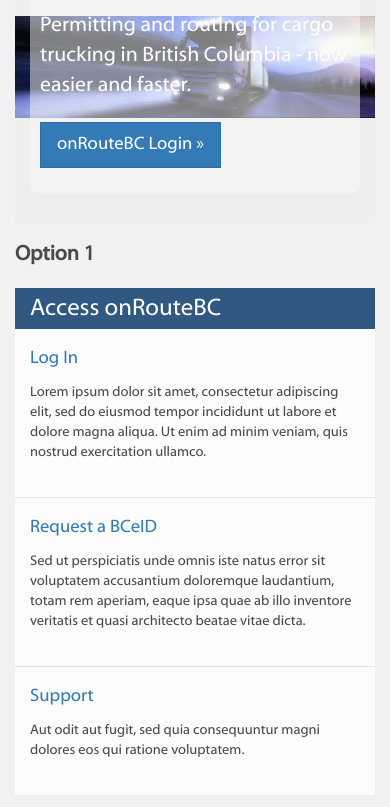
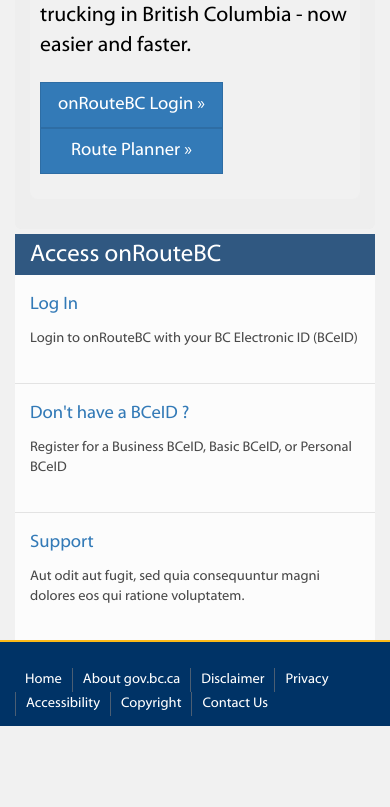
Before and after one commit to Gavin-McLeod/Routing-Home-2, a plain HTML site: page index.html in a window 390 px wide. Shown: the part 160-967 px from the top of the page. After the commit the page ends 886 px from the top, so only its background shows below. Drawn offline with Linux system fonts and the light colour scheme.

Commit message:
Swapped out hero image, trimmed page to option 1, cleaned up presentation for spacing and wording.

```diff
--- a/css/style.css
+++ b/css/style.css
@@ -59,27 +59,32 @@ body {
     margin-bottom: 0;
     border-radius: 0;
     background-image: url("../img/ministry1.png");
-    background-size:contain;
+    background-image: url("../img/fall_1140.jpg");
     background-position:center;
     background-repeat:no-repeat;
+    min-width: 245px;
 }
 
 .jumbotron DIV {
     color:#fff;
-    background-color: rgba(250, 250, 250, 0.50);
+    background-color: rgba(50, 50, 50, 0.50);
     padding:10px;
     border-radius: 8px;
-     height:auto;
+    height:auto;
     margin:auto;
 }
 .jumbotron .container H1 {
 
     margin:0px;
-    color:white;
 }
 
 .jumbotron .btn-lg {
     border-radius: 0;
+    min-width: 183px;
+}
+
+#access_row {
+    margin-top:15px;
 }
 
 /* FOOTER FORMATTING */
@@ -158,6 +163,7 @@ ul.inline li a:link, nav ul.inline li a:visited {
     padding: 0;
 }
 
+
 @media (min-width: 992px) {
     .row > .content-box+.content-box {
         padding-left: 15px;
@@ -167,7 +173,7 @@ ul.inline li a:link, nav ul.inline li a:visited {
 /* CONTENT TABLE FORMATTING */
 .table-responsive {
     overflow-x: visible;
-    overflow-y: vilible;
+    overflow-y: visible;
     border: none;
 }
 
@@ -202,6 +208,7 @@ ul.inline li a:link, nav ul.inline li a:visited {
     border-left: 1px solid #e3e3e3;
 }
 
+
 @media (max-width: 767px) {
     .table-responsive {
         width: 100%;
@@ -217,4 +224,24 @@ ul.inline li a:link, nav ul.inline li a:visited {
         border-left: none;
         border-top: 1px solid #e3e3e3;
     }
+
+    .jumbotron {
+        background-image: none;
+    }
+    .jumbotron DIV {
+        color:#000;
+        background-color: #f1f1f1;
+        padding:10px;
+        border-radius: 8px;
+        height:auto;
+        margin:auto;
+    }
+
+    #jumbotrontitle {
+        display:none;
+    }
+
+    #access_row {
+        margin-top:5px;
+    }
 }
--- a/index.html
+++ b/index.html
@@ -25,31 +25,36 @@
         <div class="row">
             <div class="jumbotron col-md-12">
                 <div class="container">
-                    <h1>onRouteBC</h1>
+                    <h1 id="jumbotrontitle">onRouteBC</h1>
                     <p>Permitting and routing for cargo trucking in British Columbia - now easier and faster. </p>
-                    <p><a class="btn btn-primary btn-lg" role="button" href="http://tst.onroutebc.gov.bc.ca/Login.aspx">onRouteBC Login  »</a></p>
+                    <p>
+                        <a class="btn btn-primary btn-lg" role="button" href="http://tst.onroutebc.gov.bc.ca/Login.aspx">onRouteBC Login  »</a>
+                        <a class="btn btn-primary btn-lg" role="button" href="https://tst.onroutebc.gov.bc.ca/RECAPTCHAValidation.aspx">Route Planner  »</a>
+                    </p>
                 </div>
             </div>
         </div>
 
-        <div class="row">
-            <h2>Option 1</h2>
+        <div class="row" id="access_row">
+
             <h2 class="blue-heading-bar">Access onRouteBC</h2>
             <div class="table-responsive">
                 <div class="table featureBoxes-3col">
                     <div class="featureBox col-sm-4">
                         <h3 class="title"><a href="http://tst.onroutebc.gov.bc.ca/Login.aspx" target="_self">Log In</a></h3>
                         <div class="text">
-                            <p>Lorem ipsum dolor sit amet, consectetur adipiscing elit, sed do eiusmod tempor incididunt ut labore et dolore magna aliqua. Ut enim ad minim veniam, quis nostrud exercitation ullamco.</p>
+                            <p>Login to onRouteBC with your BC Electronic ID (BCeID)</p>
                         </div>
                     </div>
+
                     <div class="featureBox col-sm-4">
-                        <h3 class="title"><a href="https://www.test.bceid.ca/directories/bluepages/details.aspx?serviceId=4721" target="_self">Request a BCeID</a></h3>
+                        <h3 class="title"><a href="https://www.test.bceid.ca/directories/bluepages/details.aspx?serviceId=4721" target="_blank">Don't have a BCeID ?</a></h3>
 
                         <div class="text">
-                            <p>Sed ut perspiciatis unde omnis iste natus error sit voluptatem accusantium doloremque laudantium, totam rem aperiam, eaque ipsa quae ab illo inventore veritatis et quasi architecto beatae vitae dicta.</p>
+                            <p>Register for a Business BCeID, Basic BCeID, or Personal BCeID</p>
                         </div>
                     </div>
+
                     <div class="featureBox col-sm-4">
                         <h3 class="title"><a href="#" target="_self">Support</a></h3>
 
@@ -61,7 +66,7 @@
             </div>
         </div>
 
-        <div class="row">
+        <!-- div class="row">
             <h2>Option 2</h2>
             <div class="content-box col-md-6">
                 <h2 class="blue-heading-bar">Login to onRouteBC</h2>
@@ -79,7 +84,7 @@
                     <p><a class="btn btn-default" href="#" role="button">View details »</a></p>
                 </div>
             </div>
-        </div>
+        </div -->
     </div>
 
     <footer>
@@ -87,7 +92,7 @@
             <div id="footerAdminLinks" class="row">
                 <ul class="inline">
                     <li data-order="0">
-                        <a href="/gov/content/home" target="_self">Home</a>
+                        <a href="/" target="_self">Home</a>
                     </li>
                     <li data-order="1">
                         <a href="/gov/content/about-gov-bc-ca" target="_self">About gov.bc.ca</a>
```
Also changed, not shown: img/fall.jpg (added), img/fall_1140.jpg (added), 1 other file.
